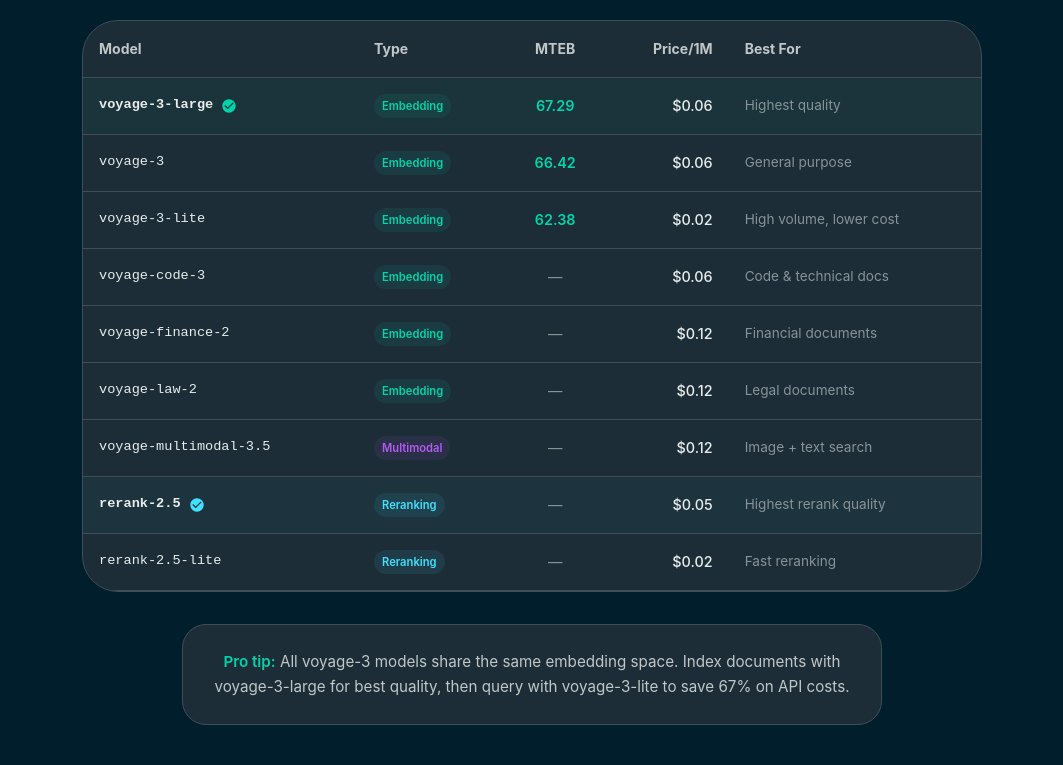
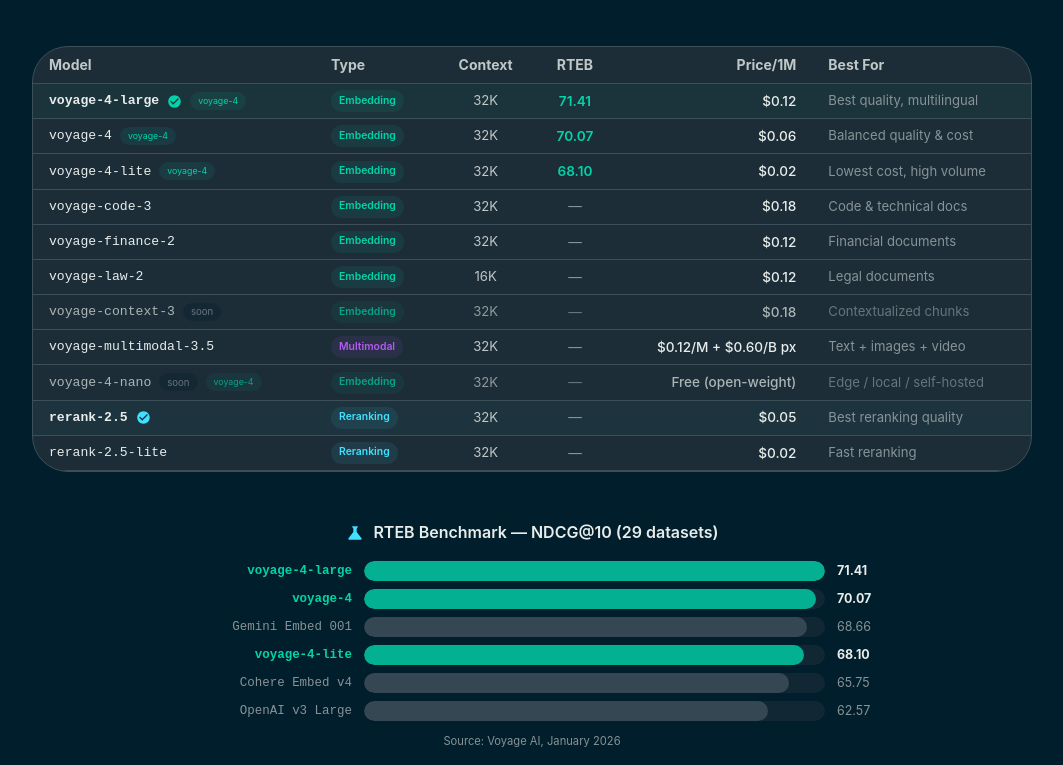
Before and after one commit to mrlynn/vai-site, a Next.js app: page / in a window 1280 px wide. Shown: the part 3355-4120 px from the top of the page, without its empty margins (108-1171 px from the left). Built offline with nearby package versions, Linux system fonts and the light colour scheme; no server answers; the database is empty.

Commit message:
update models

```diff
--- a/src/app/layout.tsx
+++ b/src/app/layout.tsx
@@ -86,7 +86,7 @@
   },
   url: 'https://vaicli.com',
   downloadUrl: 'https://github.com/mrlynn/voyageai-cli/releases',
-  softwareVersion: '1.20.0',
+  softwareVersion: '1.30.3',
 };
 
 export default function RootLayout({ children }: { children: React.ReactNode }) {
--- a/src/app/workflows/[slug]/page.tsx
+++ b/src/app/workflows/[slug]/page.tsx
@@ -163,7 +163,7 @@
         {/* Breadcrumb */}
         <Breadcrumbs sx={{ mb: 2, '& .MuiBreadcrumbs-separator': { color: palette.textMuted } }}>
           <MuiLink href="/workflows" underline="hover" sx={{ color: palette.textMuted, cursor: 'pointer' }}>
-            Workflow Store
+            Workflow Hub
           </MuiLink>
           <Typography sx={{ color: palette.text }}>{displayName}</Typography>
         </Breadcrumbs>
--- a/src/components/Footer.tsx
+++ b/src/components/Footer.tsx
@@ -52,7 +52,7 @@
                 vai
               </Typography>
               <Chip
-                label="v1.20"
+                label="v1.30"
                 size="small"
                 sx={{
                   height: 22,
--- a/src/components/Models.tsx
+++ b/src/components/Models.tsx
@@ -1,29 +1,97 @@
 'use client';
 
-import { Box, Chip, Container, Typography, Table, TableBody, TableCell, TableContainer, TableHead, TableRow } from '@mui/material';
+import {
+  Box, Chip, Container, Typography, Table, TableBody, TableCell,
+  TableContainer, TableHead, TableRow, Tooltip,
+} from '@mui/material';
 import CheckCircleIcon from '@mui/icons-material/CheckCircle';
+import ScienceIcon from '@mui/icons-material/Science';
 import { palette } from '@/theme/theme';
 
 interface Model {
   name: string;
   category: 'embed' | 'multimodal' | 'rerank';
-  mtebScore?: string;
+  context: string;
+  dimensions: string;
+  architecture?: string;
+  sharedSpace?: string;
+  rtebScore?: number;
   price: string;
   bestFor: string;
   recommended?: boolean;
+  unreleased?: boolean;
+  openWeight?: boolean;
 }
 
 const models: Model[] = [
-  { name: 'voyage-3-large', category: 'embed', mtebScore: '67.29', price: '$0.06', bestFor: 'Highest quality', recommended: true },
-  { name: 'voyage-3', category: 'embed', mtebScore: '66.42', price: '$0.06', bestFor: 'General purpose' },
-  { name: 'voyage-3-lite', category: 'embed', mtebScore: '62.38', price: '$0.02', bestFor: 'High volume, lower cost' },
-  { name: 'voyage-code-3', category: 'embed', mtebScore: '—', price: '$0.06', bestFor: 'Code & technical docs' },
-  { name: 'voyage-finance-2', category: 'embed', mtebScore: '—', price: '$0.12', bestFor: 'Financial documents' },
-  { name: 'voyage-law-2', category: 'embed', mtebScore: '—', price: '$0.12', bestFor: 'Legal documents' },
-  { name: 'voyage-multimodal-3.5', category: 'multimodal', price: '$0.12', bestFor: 'Image + text search' },
-  { name: 'rerank-2.5', category: 'rerank', price: '$0.05', bestFor: 'Highest rerank quality', recommended: true },
-  { name: 'rerank-2.5-lite', category: 'rerank', price: '$0.02', bestFor: 'Fast reranking' },
+  // ── Voyage 4 family ──
+  {
+    name: 'voyage-4-large', category: 'embed', context: '32K',
+    dimensions: '1024*, 256, 512, 2048', architecture: 'MoE', sharedSpace: 'voyage-4',
+    rtebScore: 71.41, price: '$0.12', bestFor: 'Best quality, multilingual', recommended: true,
+  },
+  {
+    name: 'voyage-4', category: 'embed', context: '32K',
+    dimensions: '1024*, 256, 512, 2048', architecture: 'Dense', sharedSpace: 'voyage-4',
+    rtebScore: 70.07, price: '$0.06', bestFor: 'Balanced quality & cost',
+  },
+  {
+    name: 'voyage-4-lite', category: 'embed', context: '32K',
+    dimensions: '1024*, 256, 512, 2048', architecture: 'Dense', sharedSpace: 'voyage-4',
+    rtebScore: 68.10, price: '$0.02', bestFor: 'Lowest cost, high volume',
+  },
+  // ── Domain-specific ──
+  {
+    name: 'voyage-code-3', category: 'embed', context: '32K',
+    dimensions: '1024*, 256, 512, 2048', price: '$0.18', bestFor: 'Code & technical docs',
+  },
+  {
+    name: 'voyage-finance-2', category: 'embed', context: '32K',
+    dimensions: '1024', price: '$0.12', bestFor: 'Financial documents',
+  },
+  {
+    name: 'voyage-law-2', category: 'embed', context: '16K',
+    dimensions: '1024', price: '$0.12', bestFor: 'Legal documents',
+  },
+  // ── Specialized ──
+  {
+    name: 'voyage-context-3', category: 'embed', context: '32K',
+    dimensions: '1024*, 256, 512, 2048', price: '$0.18', bestFor: 'Contextualized chunks',
+    unreleased: true,
+  },
+  {
+    name: 'voyage-multimodal-3.5', category: 'multimodal', context: '32K',
+    dimensions: '1024*, 256, 512, 2048', price: '$0.12/M + $0.60/B px',
+    bestFor: 'Text + images + video',
+  },
+  // ── Open-weight ──
+  {
+    name: 'voyage-4-nano', category: 'embed', context: '32K',
+    dimensions: '512*, 128, 256', architecture: 'Dense', sharedSpace: 'voyage-4',
+    price: 'Free (open-weight)', bestFor: 'Edge / local / self-hosted',
+    unreleased: true, openWeight: true,
+  },
+  // ── Reranking ──
+  {
+    name: 'rerank-2.5', category: 'rerank', context: '32K',
+    dimensions: '—', price: '$0.05', bestFor: 'Best reranking quality', recommended: true,
+  },
+  {
+    name: 'rerank-2.5-lite', category: 'rerank', context: '32K',
+    dimensions: '—', price: '$0.02', bestFor: 'Fast reranking',
+  },
 ];
+
+/* ── RTEB benchmark comparison ── */
+const benchmarks = [
+  { model: 'voyage-4-large', provider: 'Voyage AI', score: 71.41 },
+  { model: 'voyage-4', provider: 'Voyage AI', score: 70.07 },
+  { model: 'Gemini Embed 001', provider: 'Google', score: 68.66 },
+  { model: 'voyage-4-lite', provider: 'Voyage AI', score: 68.10 },
+  { model: 'Cohere Embed v4', provider: 'Cohere', score: 65.75 },
+  { model: 'OpenAI v3 Large', provider: 'OpenAI', score: 62.57 },
+];
+const maxScore = Math.max(...benchmarks.map((b) => b.score));
 
 const categoryColors: Record<string, string> = {
   embed: palette.accent,
@@ -50,7 +118,18 @@
             color: palette.text,
           }}
         >
-          9 specialized models. One shared space.
+          11 specialized models. One{' '}
+          <Box
+            component="span"
+            sx={{
+              background: `linear-gradient(135deg, ${palette.accent}, ${palette.blue})`,
+              WebkitBackgroundClip: 'text',
+              WebkitTextFillColor: 'transparent',
+            }}
+          >
+            shared space
+          </Box>
+          .
         </Typography>
         <Typography
           sx={{
@@ -58,15 +137,16 @@
             mb: 3,
             color: palette.textMuted,
             fontSize: '1.1rem',
-            maxWidth: 600,
+            maxWidth: 640,
             mx: 'auto',
           }}
         >
-          Embed documents with voyage-3-large, query with voyage-3-lite —
-          same vector space, 67% cost reduction.
+          Embed documents with voyage-4-large, query with voyage-4-lite —
+          same vector space, 83% cost reduction. The new voyage-4 family sets
+          SOTA on RTEB benchmarks.
         </Typography>
 
-        {/* Pricing highlight */}
+        {/* Pricing highlight chips */}
         <Box
           sx={{
             display: 'flex',
@@ -88,6 +168,17 @@
             }}
           />
           <Chip
+            label="RTEB #1: 71.41 NDCG@10"
+            sx={{
+              bgcolor: `${palette.blue}15`,
+              color: palette.blue,
+              border: `1px solid ${palette.blue}33`,
+              fontWeight: 600,
+              fontSize: '0.9rem',
+              py: 2.5,
+            }}
+          />
+          <Chip
             label="vs OpenAI $0.13/1M"
             sx={{
               bgcolor: 'rgba(255, 107, 107, 0.1)',
@@ -101,22 +192,28 @@
           />
         </Box>
 
-        {/* Models table */}
+        {/* ── Models table ── */}
         <TableContainer
           sx={{
             bgcolor: palette.bgCard,
             border: `1px solid ${palette.border}`,
             borderRadius: 3,
-            maxWidth: 900,
+            maxWidth: 1000,
             mx: 'auto',
+            mb: 6,
           }}
         >
-          <Table>
+          <Table size="small">
             <TableHead>
               <TableRow>
                 <TableCell sx={{ color: palette.textDim, fontWeight: 700, borderColor: palette.border }}>Model</TableCell>
                 <TableCell sx={{ color: palette.textDim, fontWeight: 700, borderColor: palette.border }}>Type</TableCell>
-                <TableCell sx={{ color: palette.textDim, fontWeight: 700, borderColor: palette.border, textAlign: 'center' }}>MTEB</TableCell>
+                <TableCell sx={{ color: palette.textDim, fontWeight: 700, borderColor: palette.border, textAlign: 'center' }}>Context</TableCell>
+                <TableCell sx={{ color: palette.textDim, fontWeight: 700, borderColor: palette.border, textAlign: 'center' }}>
+                  <Tooltip title="NDCG@10 avg across 29 datasets (RTEB benchmark)">
+                    <span>RTEB</span>
+                  </Tooltip>
+                </TableCell>
                 <TableCell sx={{ color: palette.textDim, fontWeight: 700, borderColor: palette.border, textAlign: 'right' }}>Price/1M</TableCell>
                 <TableCell sx={{ color: palette.textDim, fontWeight: 700, borderColor: palette.border }}>Best For</TableCell>
               </TableRow>
@@ -130,6 +227,7 @@
                     ...(model.recommended && {
                       bgcolor: `${categoryColors[model.category]}08`,
                     }),
+                    ...(model.unreleased && { opacity: 0.7 }),
                   }}
                 >
                   <TableCell sx={{ borderColor: palette.border }}>
@@ -137,7 +235,7 @@
                       <Typography
                         sx={{
                           fontFamily: "'Source Code Pro', 'SF Mono', 'Fira Code', monospace",
-                          fontSize: '0.85rem',
+                          fontSize: '0.82rem',
                           color: palette.text,
                           fontWeight: model.recommended ? 600 : 400,
                         }}
@@ -145,7 +243,19 @@
                         {model.name}
                       </Typography>
                       {model.recommended && (
-                        <CheckCircleIcon sx={{ fontSize: 16, color: categoryColors[model.category] }} />
+                        <CheckCircleIcon sx={{ fontSize: 15, color: categoryColors[model.category] }} />
+                      )}
+                      {model.unreleased && (
+                        <Chip label="soon" size="small" sx={{ height: 18, fontSize: '0.6rem', bgcolor: palette.bgSurface, color: palette.textMuted }} />
+                      )}
+                      {model.sharedSpace && (
+                        <Tooltip title={`Shared embedding space: ${model.sharedSpace}`}>
+                          <Chip
+                            label={model.sharedSpace}
+                            size="small"
+                            sx={{ height: 18, fontSize: '0.55rem', bgcolor: `${palette.accent}15`, color: palette.accent, display: { xs: 'none', md: 'inline-flex' } }}
+                          />
+                        </Tooltip>
                       )}
                     </Box>
                   </TableCell>
@@ -156,30 +266,35 @@
                       sx={{
                         bgcolor: `${categoryColors[model.category]}15`,
                         color: categoryColors[model.category],
-                        fontSize: '0.7rem',
+                        fontSize: '0.65rem',
                         fontWeight: 600,
-                        height: 24,
+                        height: 22,
                       }}
                     />
                   </TableCell>
                   <TableCell sx={{ borderColor: palette.border, textAlign: 'center' }}>
+                    <Typography sx={{ color: palette.textDim, fontSize: '0.82rem' }}>
+                      {model.context}
+                    </Typography>
+                  </TableCell>
+                  <TableCell sx={{ borderColor: palette.border, textAlign: 'center' }}>
                     <Typography
                       sx={{
-                        color: model.mtebScore && model.mtebScore !== '—' ? palette.accent : palette.textMuted,
-                        fontWeight: model.mtebScore && model.mtebScore !== '—' ? 600 : 400,
-                        fontSize: '0.9rem',
+                        color: model.rtebScore ? palette.accent : palette.textMuted,
+                        fontWeight: model.rtebScore ? 600 : 400,
+                        fontSize: '0.85rem',
                       }}
                     >
-                      {model.mtebScore || '—'}
+                      {model.rtebScore?.toFixed(2) || '—'}
                     </Typography>
                   </TableCell>
                   <TableCell sx={{ borderColor: palette.border, textAlign: 'right' }}>
-                    <Typography sx={{ color: palette.text, fontWeight: 500, fontSize: '0.9rem' }}>
+                    <Typography sx={{ color: palette.text, fontWeight: 500, fontSize: '0.85rem' }}>
                       {model.price}
                     </Typography>
                   </TableCell>
                   <TableCell sx={{ borderColor: palette.border }}>
-                    <Typography sx={{ color: palette.textMuted, fontSize: '0.85rem' }}>
+                    <Typography sx={{ color: palette.textMuted, fontSize: '0.82rem' }}>
                       {model.bestFor}
                     </Typography>
                   </TableCell>
@@ -189,10 +304,66 @@
           </Table>
         </TableContainer>
 
+        {/* ── RTEB Benchmark chart ── */}
+        <Box sx={{ maxWidth: 700, mx: 'auto', mb: 6 }}>
+          <Box sx={{ display: 'flex', alignItems: 'center', gap: 1, mb: 2, justifyContent: 'center' }}>
+            <ScienceIcon sx={{ color: palette.blue, fontSize: 20 }} />
+            <Typography variant="h6" sx={{ color: palette.text, fontWeight: 600, fontSize: '1rem' }}>
+              RTEB Benchmark — NDCG@10 (29 datasets)
+            </Typography>
+          </Box>
+          {benchmarks.map((b) => {
+            const isVoyage = b.provider === 'Voyage AI';
+            const barPct = ((b.score / maxScore) * 100).toFixed(1);
+            return (
+              <Box key={b.model} sx={{ display: 'flex', alignItems: 'center', gap: 1.5, mb: 1 }}>
+                <Typography
+                  sx={{
+                    width: 170,
+                    fontSize: '0.78rem',
+                    fontFamily: 'monospace',
+                    color: isVoyage ? palette.accent : palette.textMuted,
+                    fontWeight: isVoyage ? 600 : 400,
+                    textAlign: 'right',
+                    flexShrink: 0,
+                  }}
+                >
+                  {b.model}
+                </Typography>
+                <Box sx={{ flexGrow: 1, height: 20, bgcolor: palette.bgSurface, borderRadius: 1, overflow: 'hidden', position: 'relative' }}>
+                  <Box
+                    sx={{
+                      width: `${barPct}%`,
+                      height: '100%',
+                      bgcolor: isVoyage ? palette.accent : palette.textMuted,
+                      opacity: isVoyage ? 0.8 : 0.3,
+                      borderRadius: 1,
+                      transition: 'width 0.6s ease-out',
+                    }}
+                  />
+                </Box>
+                <Typography
+                  sx={{
+                    fontSize: '0.78rem',
+                    fontWeight: isVoyage ? 700 : 400,
+                    color: isVoyage ? palette.text : palette.textMuted,
+                    width: 45,
+                    flexShrink: 0,
+                  }}
+                >
+                  {b.score.toFixed(2)}
+                </Typography>
+              </Box>
+            );
+          })}
+          <Typography sx={{ textAlign: 'center', mt: 1.5, color: palette.textMuted, fontSize: '0.7rem' }}>
+            Source: Voyage AI, January 2026
+          </Typography>
+        </Box>
+
         {/* Shared embedding space callout */}
         <Box
           sx={{
-            mt: 4,
             p: 3,
             bgcolor: palette.bgCard,
             border: `1px solid ${palette.border}`,
@@ -206,8 +377,12 @@
             <Box component="span" sx={{ color: palette.accent, fontWeight: 600 }}>
               Pro tip:
             </Box>{' '}
-            All voyage-3 models share the same embedding space. Index documents with voyage-3-large
-            for best quality, then query with voyage-3-lite to save 67% on API costs.
+            All voyage-4 models share the same embedding space. Index documents with voyage-4-large
+            for best quality, then query with voyage-4-lite to save 83% on API costs —
+            no re-indexing needed.
+          </Typography>
+          <Typography sx={{ color: palette.textMuted, fontSize: '0.75rem', mt: 1 }}>
+            * = default dimension; also supports other dimension sizes
           </Typography>
         </Box>
       </Container>
```
